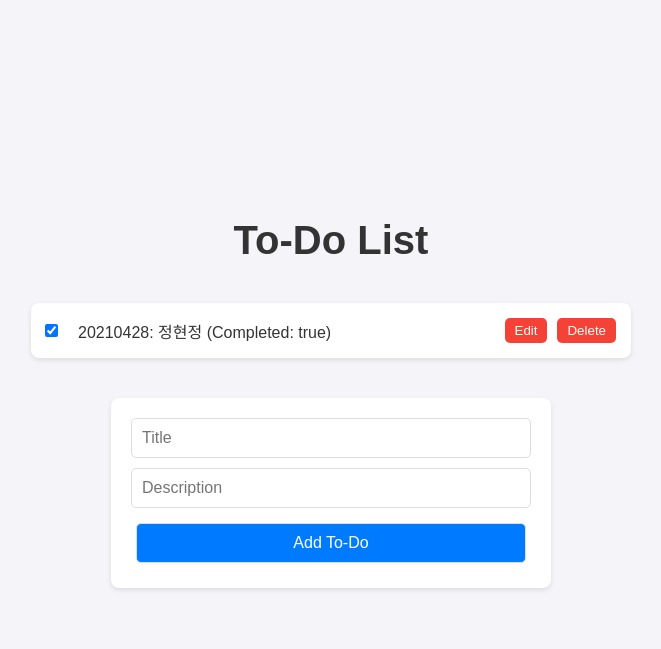
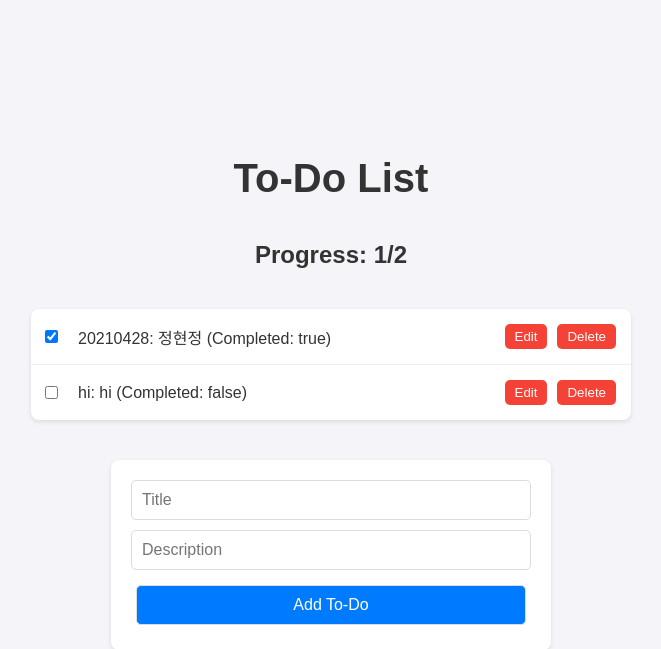
Before and after one commit to hyeonnnjung/FastApi-Todos2, a FastAPI app: page / in a window 1280 px wide. Shown: the top 649 px of the page, without its empty margins (309-970 px from the left). Run offline with FastAPI, Linux system fonts and the light colour scheme.

Commit message:
feat : todo 진행률 표시 기능 추가

```diff
--- a/main.py
+++ b/main.py
@@ -68,3 +68,11 @@ def read_root():
     with open("templates/index.html", "r", encoding = "utf-8") as file:
         content = file.read()
     return HTMLResponse(content=content)
+
+# 진행률 반환 API
+@app.get("/progress", response_model=dict)
+def get_progress():
+    todos = load_todos()
+    total = len(todos)
+    completed = sum(1 for todo in todos if todo["completed"])
+    return {"total": total, "completed": completed, "progress": f"{completed}/{total}" if total > 0 else "0/0"}
--- a/templates/index.html
+++ b/templates/index.html
@@ -122,6 +122,7 @@
 
 <body>
     <h1>To-Do List</h1>
+    <h2 id="progress">Progress: 0/0</h2>
     <ul id="todo-list"></ul>
     <form id="todo-form">
         <input type="text" id="title" placeholder="Title" required>
@@ -129,6 +130,12 @@
         <button type="submit">Add To-Do</button>
     </form>
     <script>
+        async function fetchProgress() {
+            const response = await fetch('/progress');
+            const data = await response.json();
+            document.getElementById('progress').innerText = `Progress: ${data.progress}`;
+        }
+
         async function fetchTodos() {
             const response = await fetch('/todos');
             const todos = await response.json();
@@ -144,6 +151,7 @@
                 `;
                 todoList.appendChild(li);
             });
+            fetchProgress();  // 진행률 업데이트
         }
 
         document.getElementById('todo-form').addEventListener('submit', async (event) => {
@@ -188,27 +196,13 @@
         }
 
         async function toggleComplete(id, completed) {
-            const todos = await fetch('/todos');
-            const todosData = await todos.json();
-
-            const todoToUpdate = todosData.find(todo => todo.id === id);
-            if (todoToUpdate) {
-                const updatedTodo = {
-                    id: todoToUpdate.id,
-                    title: todoToUpdate.title,
-                    description: todoToUpdate.description,
-                    completed: completed
-                };
-
             const response = await fetch(`/todos/${id}`, {
             method: 'PUT',
             headers: { 'Content-Type': 'application/json' },
-                    body: JSON.stringify(updatedTodo)
+            body: JSON.stringify({ id, title: "Updated Title", description: "Updated Desc", completed })
         });
-
         if (response.ok) {
-                    fetchTodos();  // UI 갱신
-                }
+            fetchTodos();
         }
         }
 
--- a/todo.json
+++ b/todo.json
@@ -4,5 +4,11 @@
         "title": "20210428",
         "description": "\uc815\ud604\uc815",
         "completed": true
+    },
+    {
+        "id": 1742973626289,
+        "title": "hi",
+        "description": "hi",
+        "completed": false
     }
 ]
```
Also changed, not shown: 1 other file. Lines whose indentation alone changed are shown as unchanged.
